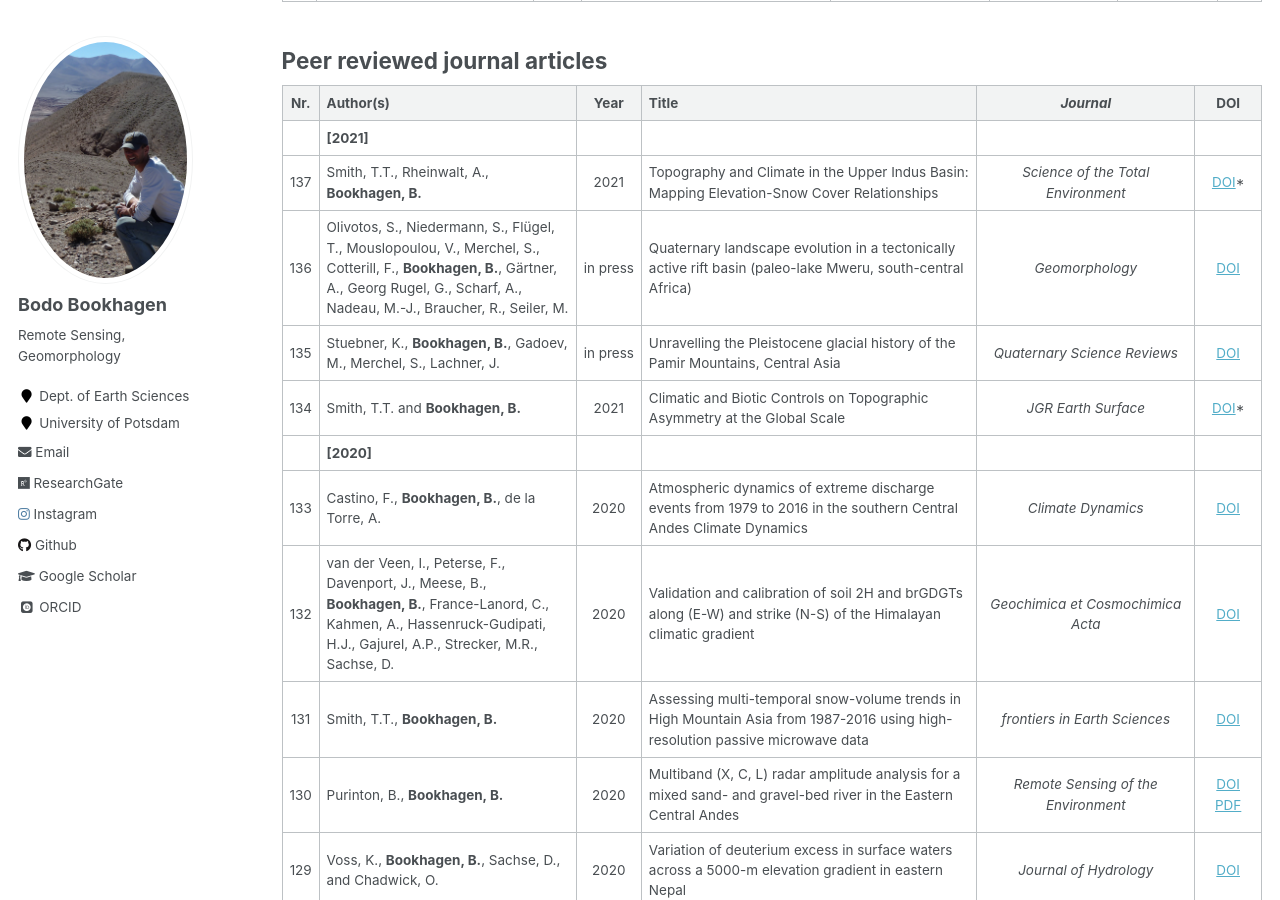
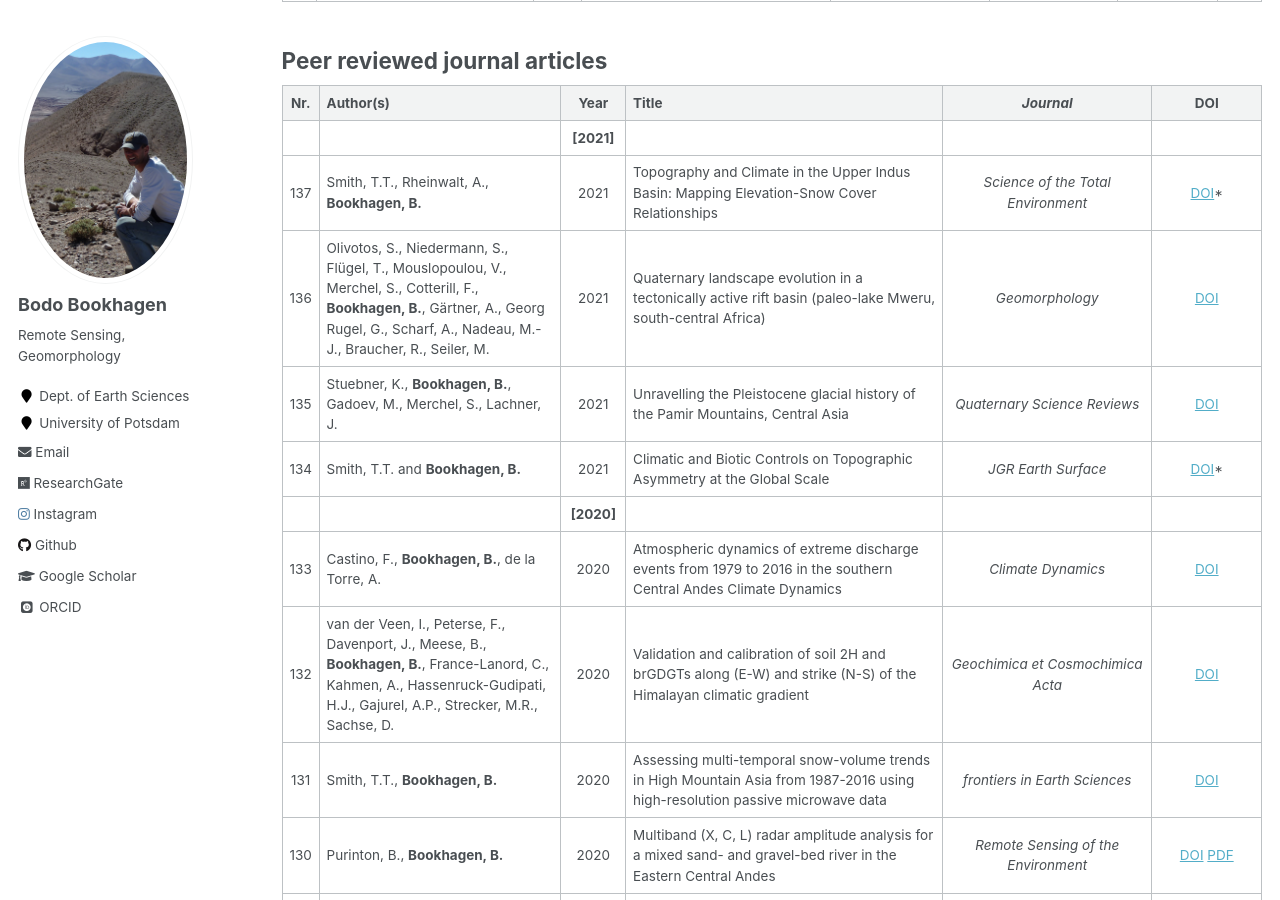
Before and after one commit to BodoBookhagen/BodoBookhagen.github.io, a Jekyll site: the page built from _pages/publications.md, in a window 1280 px wide and 900 px high, scrolled down 1331 px. Built offline with Jekyll 4.4.1, drawn with Linux system fonts in a browser that asks for light colours; some web fonts are replaced.

Commit message:
May-02 2021

```diff
--- a/_pages/publications.md
+++ b/_pages/publications.md
@@ -33,12 +33,12 @@ Nr. | Author(s) | Year | Chapter Title |  _Book Title_  | Editors  | Publisher |
 
 Nr.  | Author(s) | Year | Title | _Journal_ | DOI
 :--: | :---------------------------------------------------------------------------------------------------------------------------------------------------------------------------------------- | :-------------: | ----------------------------------------------------------------------------------------------------------------------------------------------------------------------------------------------------------------------------- | :---------------------------------------------------------------------------------------------------------: | :---------------------------------------------------------------------------------------------------------------------------------------------------------------------------------:
-| **[2021]** | | |
+| | **[2021]** | | |
 137 | Smith, T.T., Rheinwalt, A., **Bookhagen, B.** | 2021 | Topography and Climate in the Upper Indus Basin: Mapping Elevation-Snow Cover Relationships | _Science of the Total Environment_ | [DOI](STOTEN-D-21-03144R2)*
-136 | Olivotos, S., Niedermann, S., Flügel, T., Mouslopoulou, V., Merchel, S., Cotterill, F., **Bookhagen, B.**, Gärtner, A., Georg Rugel, G., Scharf, A., Nadeau, M.-J., Braucher, R., Seiler, M. | in press | Quaternary landscape evolution in a tectonically active rift basin (paleo-lake Mweru, south-central Africa) | _Geomorphology_ | [DOI]( GEOMOR-9528R3 )
-135 | Stuebner, K., **Bookhagen, B.**, Gadoev, M., Merchel, S., Lachner, J. | in press | Unravelling the Pleistocene glacial history of the Pamir Mountains, Central Asia | _Quaternary Science Reviews_ | [DOI]( JQSR-D-20-00592R1 )
+136 | Olivotos, S., Niedermann, S., Flügel, T., Mouslopoulou, V., Merchel, S., Cotterill, F., **Bookhagen, B.**, Gärtner, A., Georg Rugel, G., Scharf, A., Nadeau, M.-J., Braucher, R., Seiler, M. | 2021 | Quaternary landscape evolution in a tectonically active rift basin (paleo-lake Mweru, south-central Africa) | _Geomorphology_ | [DOI](https://doi.org/10.1016/j.geomorph.2021.107669)
+135 | Stuebner, K., **Bookhagen, B.**, Gadoev, M., Merchel, S., Lachner, J. | 2021 | Unravelling the Pleistocene glacial history of the Pamir Mountains, Central Asia | _Quaternary Science Reviews_ | [DOI](https://doi.org/10.1016/j.quascirev.2021.106857)
 134 | Smith, T.T. and **Bookhagen, B.** | 2021 | Climatic and Biotic Controls on Topographic Asymmetry at the Global Scale | _JGR Earth Surface_ | [DOI](https://doi.org/10.1029/2020JF005692)*
-| **[2020]** | | |
+| | **[2020]** | | |
 133  | Castino, F., **Bookhagen, B.**, de la Torre, A. | 2020 | Atmospheric dynamics of extreme discharge events from 1979 to 2016 in the southern Central Andes Climate Dynamics  |  _Climate Dynamics_ | [DOI](https://doi.org/10.1007/s00382-020-05458-1)
 132  | van der Veen, I., Peterse, F., Davenport, J., Meese, B.,  **Bookhagen, B.**, France-Lanord, C., Kahmen, A., Hassenruck-Gudipati, H.J., Gajurel, A.P., Strecker, M.R., Sachse, D. | 2020 | Validation and calibration of soil <delta>2H and brGDGTs along (E-W) and strike (N-S) of the Himalayan climatic gradient | _Geochimica et Cosmochimica Acta_ | [DOI](https://doi.org/10.1016/j.gca.2020.09.014)
 131  | Smith, T.T., **Bookhagen, B.** | 2020 | Assessing multi-temporal snow-volume trends in High Mountain Asia from 1987-2016 using high-resolution passive microwave data | _frontiers in Earth Sciences_ | [DOI](https://doi.org/10.3389/feart.2020.559175)
```
Also changed, not shown: other parts of _pages/publications.md (+1 -1 lines).
